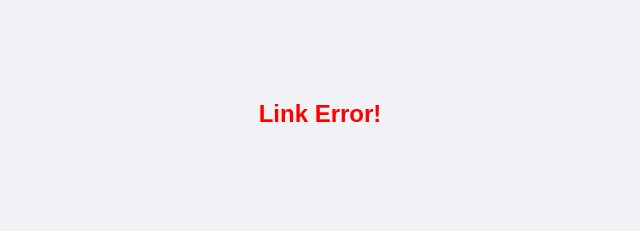
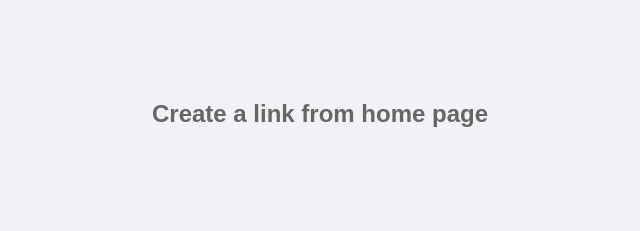
Before and after one commit to shakib0122222/urlshortner, a plain HTML site: page v.html in a window 1280 px wide. Shown: the whole page, without its empty margins (320-960 px from the left). Drawn offline with Linux system fonts and the light colour scheme.

Commit message:
Update v.html

```diff
--- a/v.html
+++ b/v.html
@@ -7,50 +7,49 @@
   <link rel="stylesheet" href="style.css">
 </head>
 <body>
-  <div class="container">
-    <div id="content"></div>
-  </div>
-
-  <footer class="footer">© Pixguard - Dev SAKIB HOSSAIN</footer>
+  <div class="container" id="main"></div>
 
   <script>
-    const hash = location.hash.substring(1);
-    if (!hash) {
-      document.body.innerHTML = "<h2 style='text-align:center;color:red;padding:100px;'>Invalid Link!</h2>";
+    const code = location.pathname.substring(1);
+    if (!code || code === "v.html") {
+      document.body.innerHTML = "<h2 style='text-align:center;padding:100px;color:#666;'>Create a link from home page</h2>";
+      throw new Error("No code");
     }
 
     try {
-      const json = decodeURIComponent(escape(atob(hash)));
+      // Base64 ডিকোড
+      const padded = code + "===".slice(0, (4 - code.length % 4) % 4);
+      const json = decodeURIComponent(escape(atob(padded)));
       const data = JSON.parse(json);
 
-      document.getElementById('content').innerHTML = `
-        ${data.imageData ? `<img src="${data.imageData}" class="preview-img">` : ''}
+      document.getElementById('main').innerHTML = `
+        ${data.i ? `<img src="${data.i}" class="preview-img">` : ''}
         <div class="option-box"><h3>Option 1</h3>
           <div class="btn-pair">
-            <button class="btn-left" onclick="openAd()">Watch Now</button>
-            <button class="btn-right" onclick="openAd()">Download</button>
+            <button class="btn-left" onclick="ad()">Watch Now</button>
+            <button class="btn-right" onclick="ad()">Download</button>
           </div>
         </div>
         <div class="option-box"><h3>Option 2</h3>
           <div class="btn-pair">
-            <button class="btn-left alt" onclick="openAd()">Continue</button>
-            <button class="btn-right alt" onclick="openAd()">Get Link</button>
+            <button class="btn-left alt" onclick="ad()">Continue</button>
+            <button class="btn-right alt" onclick="ad()">Get Link</button>
           </div>
         </div>
         <div class="ad-space">Your Adsterra Banner Here</div>
-        <div class="note">যেকোনো বাটনে চাপ দিয়ে এড দেখে ব্যাক করুন → Continue চাপুন</div>
-        <button onclick="continueToLink()" class="btn-continue">Continue to Get Link</button>
+        <div class="note">এড দেখে ব্যাক করুন → Continue চাপুন</div>
+        <button onclick="next()" class="btn-continue">Continue to Get Link</button>
       `;
 
       let clicked = false;
-      window.openAd = () => window.open(data.adUrl, "_blank");
-      window.continueToLink = () => {
-        if (!clicked) { openAd(); clicked = true; }
-        else { location.href = "redirect.html#" + hash; }
+      window.ad = () => window.open(data.a, "_blank");
+      window.next = () => {
+        if (!clicked) { ad(); clicked = true; }
+        else { location.href = "r.html#" + code; }
       };
 
     } catch (e) {
-      document.body.innerHTML = "<h2 style='text-align:center;color:red;padding:100px;'>Link Error!</h2>";
+      document.body.innerHTML = "<h2 style='text-align:center;color:red;padding:100px;'>Invalid or Expired Link!</h2>";
     }
   </script>
 </body>
```
